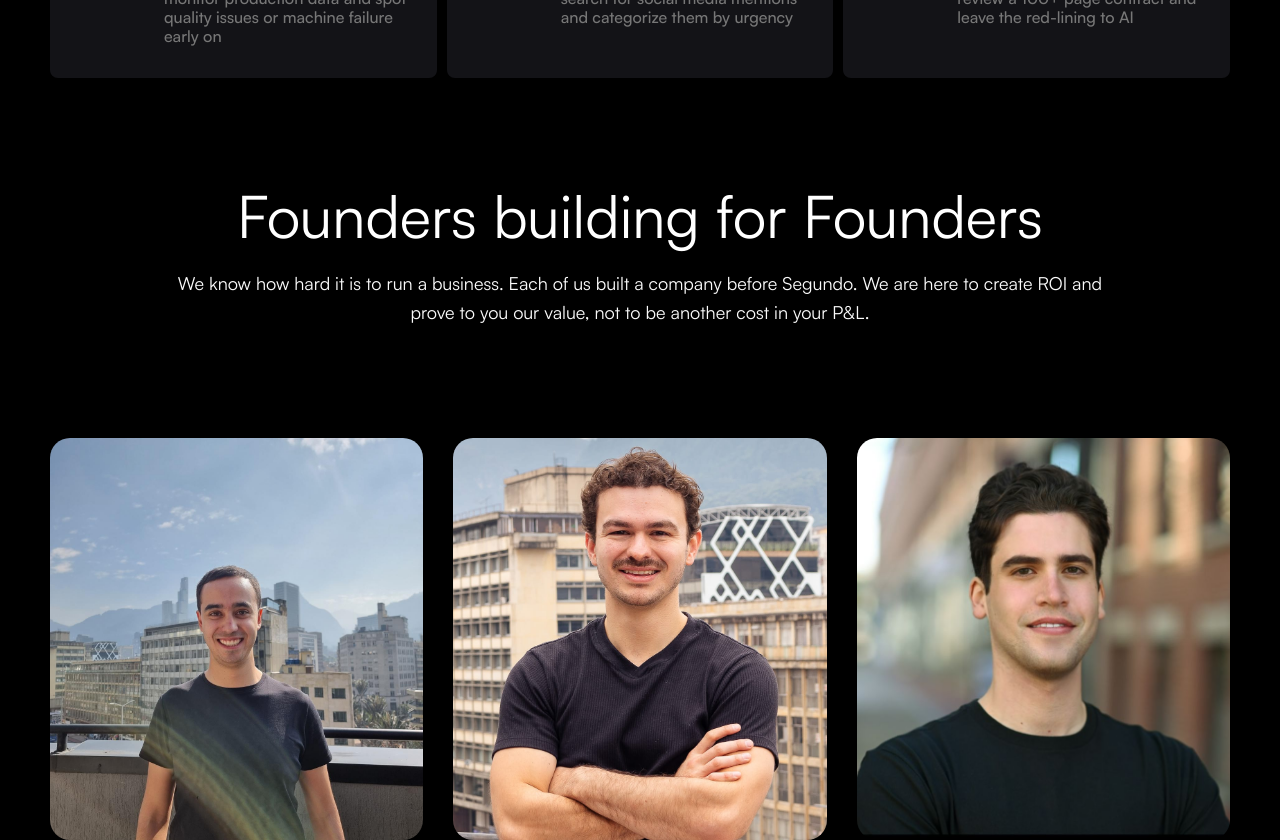
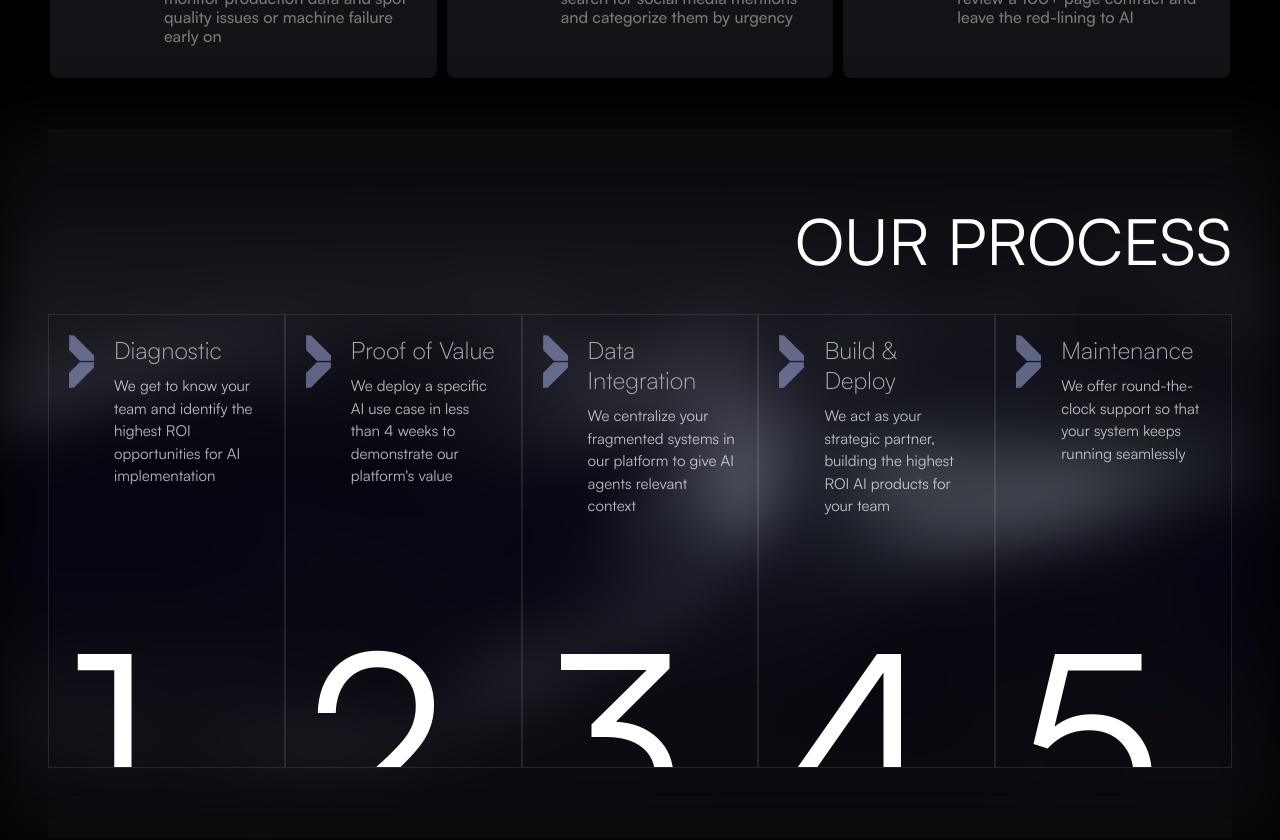
Before and after one commit to segundo-ai/landing-page, a React (Vite) app: page / in a window 1280 px wide. Shown: the part 1960-2800 px from the top of the page. Built offline with nearby package versions, Linux system fonts and the light colour scheme.

Commit message:
Process section completed

```diff
--- a/src/App.tsx
+++ b/src/App.tsx
@@ -6,6 +6,7 @@ import Navbar from "./components/Navbar";
 import { platformsWeAreExperts } from "./data/platformsWeAreExperts";
 import Squares from "./pages/Squares";
 import AboutUs from "./pages/AboutUs";
+import Process from "./pages/Process";
 
 function App() {
   return (
@@ -15,6 +16,7 @@ function App() {
       <AnimatedIconList iconList={platformsWeAreExperts}></AnimatedIconList>
       <Explanation></Explanation>
       <Squares></Squares>
+      <Process></Process>
       <AboutUs></AboutUs>
       <div
         className="p-[50px] "
--- /dev/null
+++ b/src/pages/Process.tsx
@@ -0,0 +1,95 @@
+import bgWaves from "../assets/bg-waves.png";
+import arrow from "../assets/arrow.png";
+
+interface ProcessStep {
+  title: string;
+  description: string;
+}
+
+const processSteps: ProcessStep[] = [
+  {
+    title: "Diagnostic",
+    description:
+      "We get to know your team and identify the highest ROI opportunities for AI implementation",
+  },
+  {
+    title: "Proof of Value",
+    description:
+      "We deploy a specific AI use case in less than 4 weeks to demonstrate our platform's value",
+  },
+  {
+    title: "Data Integration",
+    description:
+      "We centralize your fragmented systems in our platform to give AI agents relevant context",
+  },
+  {
+    title: "Build & Deploy",
+    description:
+      "We act as your strategic partner, building the highest ROI AI products for your team",
+  },
+  {
+    title: "Maintenance",
+    description:
+      "We offer round-the-clock support so that your system keeps running seamlessly",
+  },
+];
+
+export default function Process() {
+  return (
+    <section id="process">
+      <div className="relative px-[17px] md:px-0">
+        <img
+          src={bgWaves}
+          className="absolute inset-0 z-0 size-full blur-[30px]"
+        ></img>
+        <div className="z-5 bg-[#FFFFFF]/5 flex flex-col md:py-[70px] md:mx-[48px] gap-[5px] md:gap-[32px] ">
+          <div className="flex flex-row justify-end z-10">
+            <p
+              className="leading-[130%] text-[44px] md:text-[64px] text-[#FFFFFF] "
+              style={{ fontFamily: "Satoshi-Regular" }}
+            >
+              OUR PROCESS
+            </p>
+          </div>
+          <div className="md:grid md:grid-cols-5 md:h-[454px] z-10">
+            {processSteps.map((step, index) => {
+              return (
+                <div
+                  key={crypto.randomUUID()}
+                  className="px-[11px] md:px-[20px] h-[97px] md:h-[454px] pt-[11px] md:pt-[20px] grid grid-cols-4 grid-rows-1 md:flex md:flex-col md:justify-between border-1 border-[#FBFBFB]/10 gap-[20px] md:gap-0"
+                >
+                  <div className="col-start-2 row-start-1 col-span-3 md:min-w-auto flex md:flex-col xl:flex-row gap-[10px] md:gap-[20px]">
+                    <img
+                      src={arrow}
+                      className="w-[13px] md:w-[25px] h-[28px] md:h-[53px] rotate-180 md:rotate-270 xl:rotate-180 md:ml-[15px] xl:ml-0"
+                    ></img>
+                    <div className="gap-[6px] md:gap-[10px] md:flex md:flex-col text-wrap">
+                      <p
+                        className="text-[13px] leading-[125%] md:text-[18px] lg:text-[24px] text-[#ABABAB]"
+                        style={{ fontFamily: "Satoshi-Light" }}
+                      >
+                        {step.title}
+                      </p>
+                      <p
+                        className="text-[10px] text-[#FBFBFB]/73 leading-[150%] md:text-[12px] lg:text-[15px]"
+                        style={{ fontFamily: "Satoshi-Regular" }}
+                      >
+                        {step.description}
+                      </p>
+                    </div>
+                  </div>
+                  <div
+                    className="text-center row-start-1 col-start-1 w-[75px] md:w-auto md:h-[120px] lg:h-[180px] leading-[70%] md:leading-[120%] overflow-hidden text-[86px] md:text-[150px] lg:text-[250px] text-[#FFFFFF] md:flex md:flex-start"
+                    style={{ fontFamily: "Satoshi-Regular" }}
+                  >
+                    <p>{index + 1}</p>
+                  </div>
+                </div>
+              );
+            })}
+          </div>
+        </div>
+      </div>
+    </section>
+  );
+}
```
Also changed, not shown: src/assets/bg-waves.png (added).
